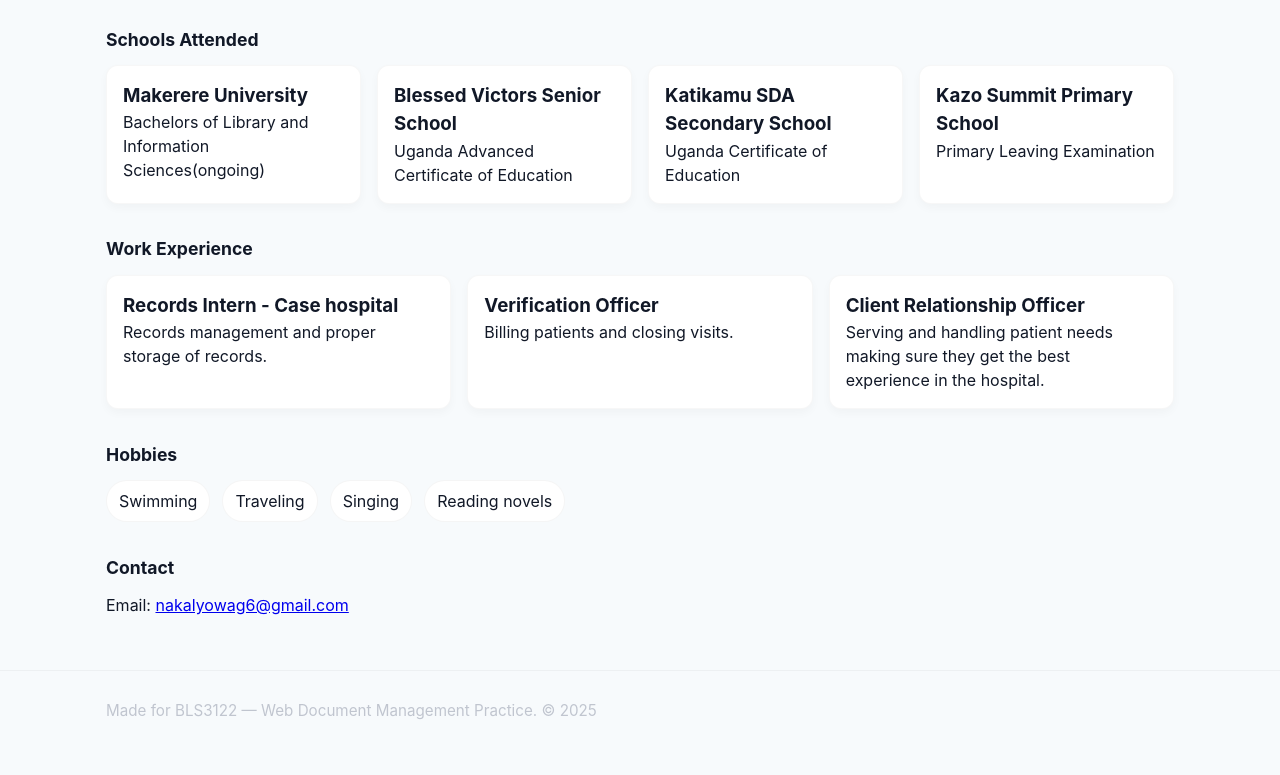
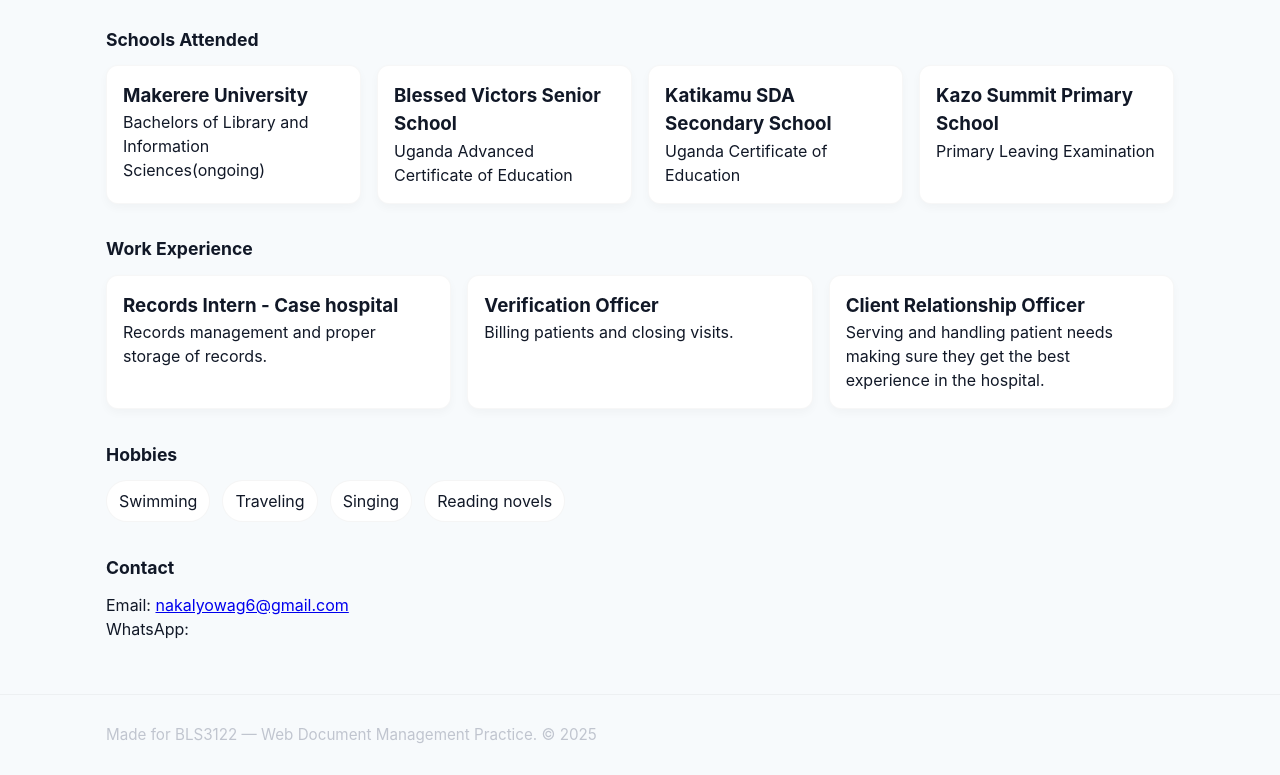
Before and after one commit to KasakyaDenisNicholas/website, a plain HTML site: page publish/index.html in a window 1280 px wide. Shown: the part 154-929 px from the top of the page. Before the commit the page ends 905 px from the top, so only its background shows below. Drawn offline with Linux system fonts and the light colour scheme.

Commit message:
Update contact section in index.html
Removed LinkedIn link and added WhatsApp contact.

```diff
--- a/publish/index.html
+++ b/publish/index.html
@@ -85,7 +85,7 @@
     <section id="contact">
       <h2>Contact</h2>
       <p>Email: <a href="mailto:nakalyowag6@gmail.com">nakalyowag6@gmail.com</a></p>
-      <!-- <p>LinkedIn: <a href="https://www.linkedin.com/">linkedin.com/in/kasakya-denis-nicholas</a></p> -->
+      <p>WhatsApp: <a href="https://wa.link/cufz55"> </a></p>
     </section>
   </main>
 
```
